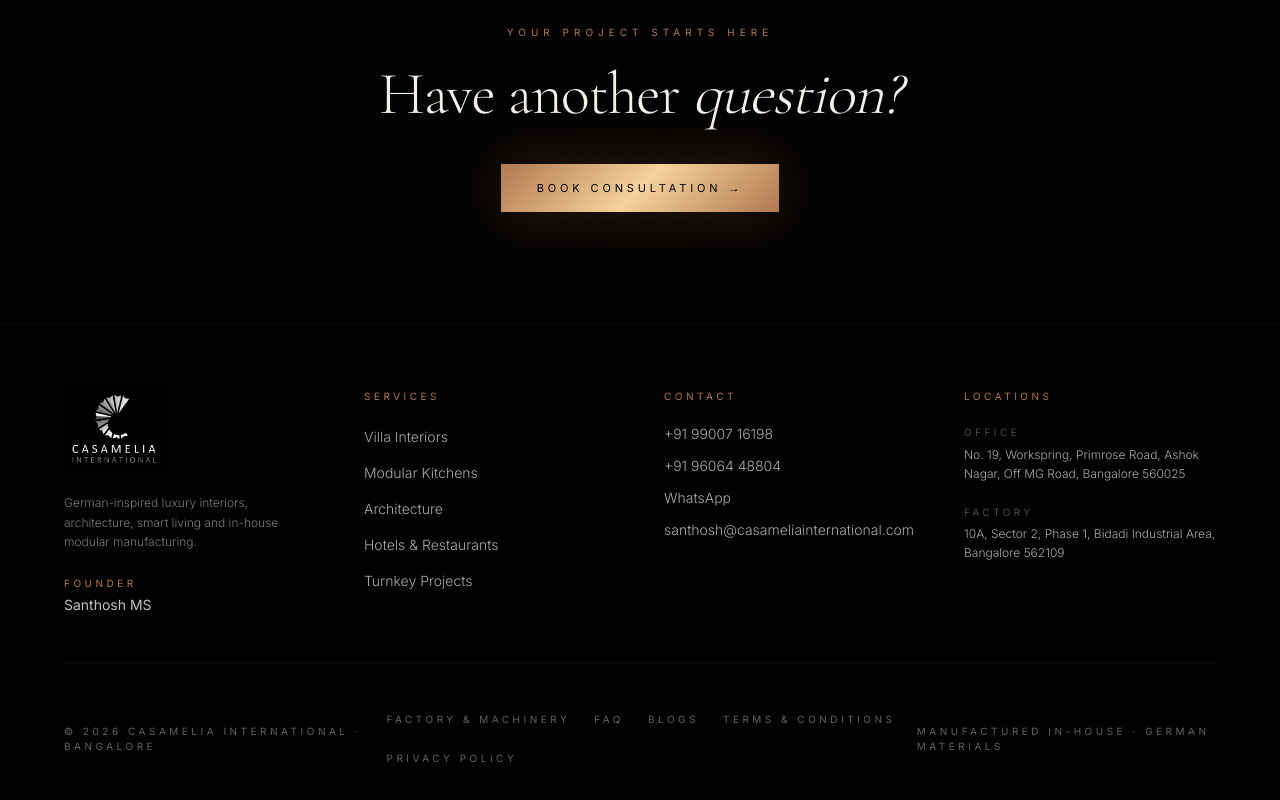
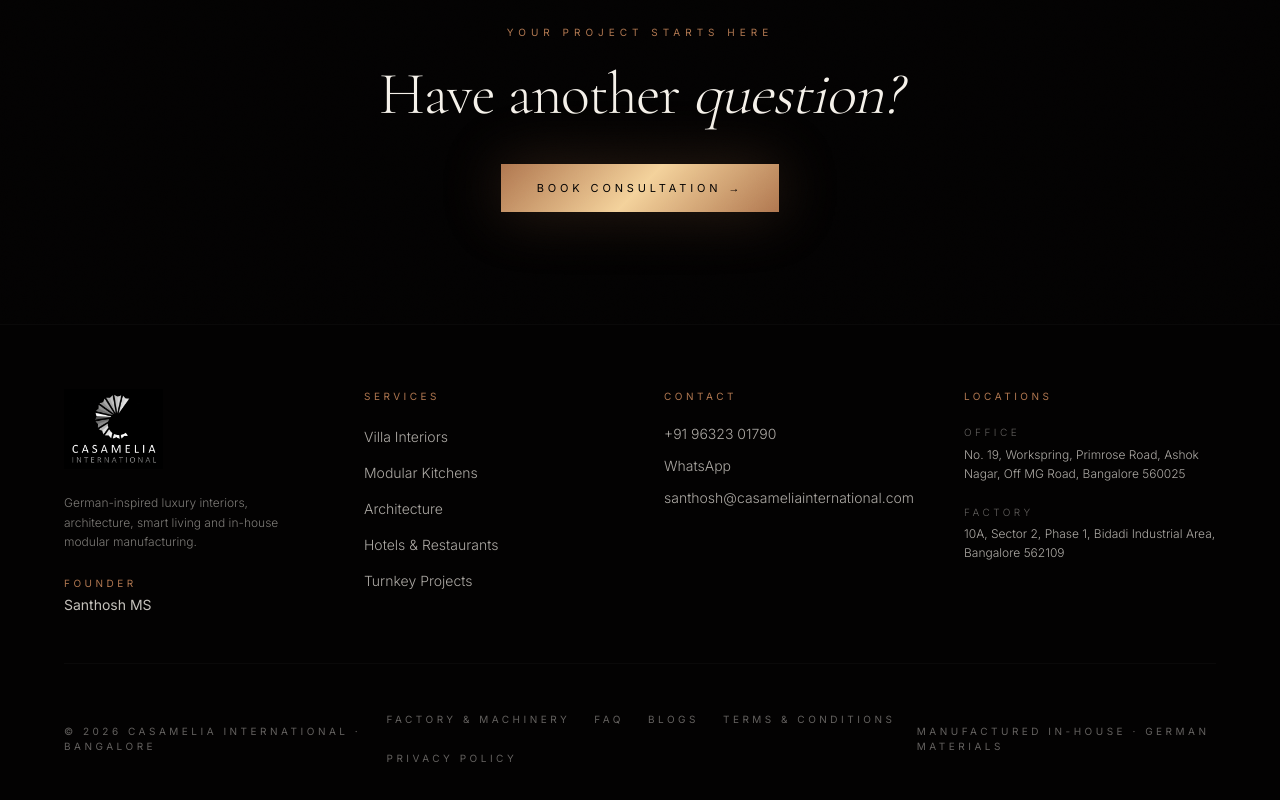
Before and after one commit to varunsai45/casameliainternational.com, a React (Vite) app in the folder infensol-vercel/: page /faq in a window 1280 px wide. Shown: the part 2968-3768 px from the top of the page. Built offline with nearby package versions, Linux system fonts and the light colour scheme.

Commit message:
Replace both contact numbers with single +91 96323 01790

```diff
--- a/infensol-vercel/src/components/Contact.tsx
+++ b/infensol-vercel/src/components/Contact.tsx
@@ -3,10 +3,8 @@ import { Reveal } from "./Reveal";
 import { Facebook, Instagram } from "lucide-react";
 import { trackEvent } from "@/lib/analytics";
 
-const PHONE = "+91 99007 16198";
-const PHONE_RAW = "+919900716198";
-const PHONE2 = "+91 96064 48804";
-const PHONE2_RAW = "+919606448804";
+const PHONE = "+91 96323 01790";
+const PHONE_RAW = "+919632301790";
 const EMAIL = "santhosh@casameliainternational.com";
 
 export function Contact() {
@@ -37,8 +35,8 @@ export function Contact() {
       `*Message:* ${fields.details}`;
     const encoded = encodeURIComponent(waMessage);
 
-    // 1. WhatsApp to +91 9900716198
-    window.open(`https://wa.me/919900716198?text=${encoded}`, "_blank", "noopener");
+    // 1. WhatsApp to +91 9632301790
+    window.open(`https://wa.me/${PHONE_RAW.replace("+", "")}?text=${encoded}`, "_blank", "noopener");
 
     // 2. Email to the founder
     const subject = encodeURIComponent("New Website Enquiry, CASAMELIA INTERNATIONAL");
@@ -111,10 +109,6 @@ export function Contact() {
             <div>
               <div className="text-[10px] tracking-luxury uppercase text-bronze mb-1">Direct</div>
               <a href={`tel:${PHONE_RAW}`} className="text-foreground/85 hover:text-champagne transition-colors">{PHONE}</a>
-            </div>
-            <div>
-              <div className="text-[10px] tracking-luxury uppercase text-bronze mb-1">Direct</div>
-              <a href={`tel:${PHONE2_RAW}`} className="text-foreground/85 hover:text-champagne transition-colors">{PHONE2}</a>
             </div>
             <div>
               <div className="text-[10px] tracking-luxury uppercase text-bronze mb-1">WhatsApp</div>
--- a/infensol-vercel/src/components/ContactWidget.tsx
+++ b/infensol-vercel/src/components/ContactWidget.tsx
@@ -3,7 +3,7 @@ import { MessageCircle, Phone, X } from "lucide-react";
 import { cn } from "@/lib/utils";
 import { trackEvent } from "@/lib/analytics";
 
-const PHONE_RAW = "+919900716198";
+const PHONE_RAW = "+919632301790";
 const CHAT_SRC = "https://casamelia-lead-platform.vercel.app/api/widget";
 
 const CHAT_PANEL_ID = "casamelia-chat-panel";
--- a/infensol-vercel/src/components/Footer.tsx
+++ b/infensol-vercel/src/components/Footer.tsx
@@ -30,13 +30,10 @@ export function Footer() {
           <div className="text-[10px] tracking-luxury uppercase text-bronze mb-5">Contact</div>
           <ul className="space-y-3 text-sm font-light">
             <li>
-              <a href="tel:+919900716198" className="text-foreground/70 hover:text-champagne transition-colors">+91 99007 16198</a>
+              <a href="tel:+919632301790" className="text-foreground/70 hover:text-champagne transition-colors">+91 96323 01790</a>
             </li>
             <li>
-              <a href="tel:+919606448804" className="text-foreground/70 hover:text-champagne transition-colors">+91 96064 48804</a>
-            </li>
-            <li>
-              <a href="https://wa.me/919900716198" target="_blank" rel="noreferrer" className="text-foreground/70 hover:text-champagne transition-colors">WhatsApp</a>
+              <a href="https://wa.me/919632301790" target="_blank" rel="noreferrer" className="text-foreground/70 hover:text-champagne transition-colors">WhatsApp</a>
             </li>
             <li>
               <a href="mailto:santhosh@casameliainternational.com" className="text-foreground/70 hover:text-champagne transition-colors break-all">santhosh@casameliainternational.com</a>
```
